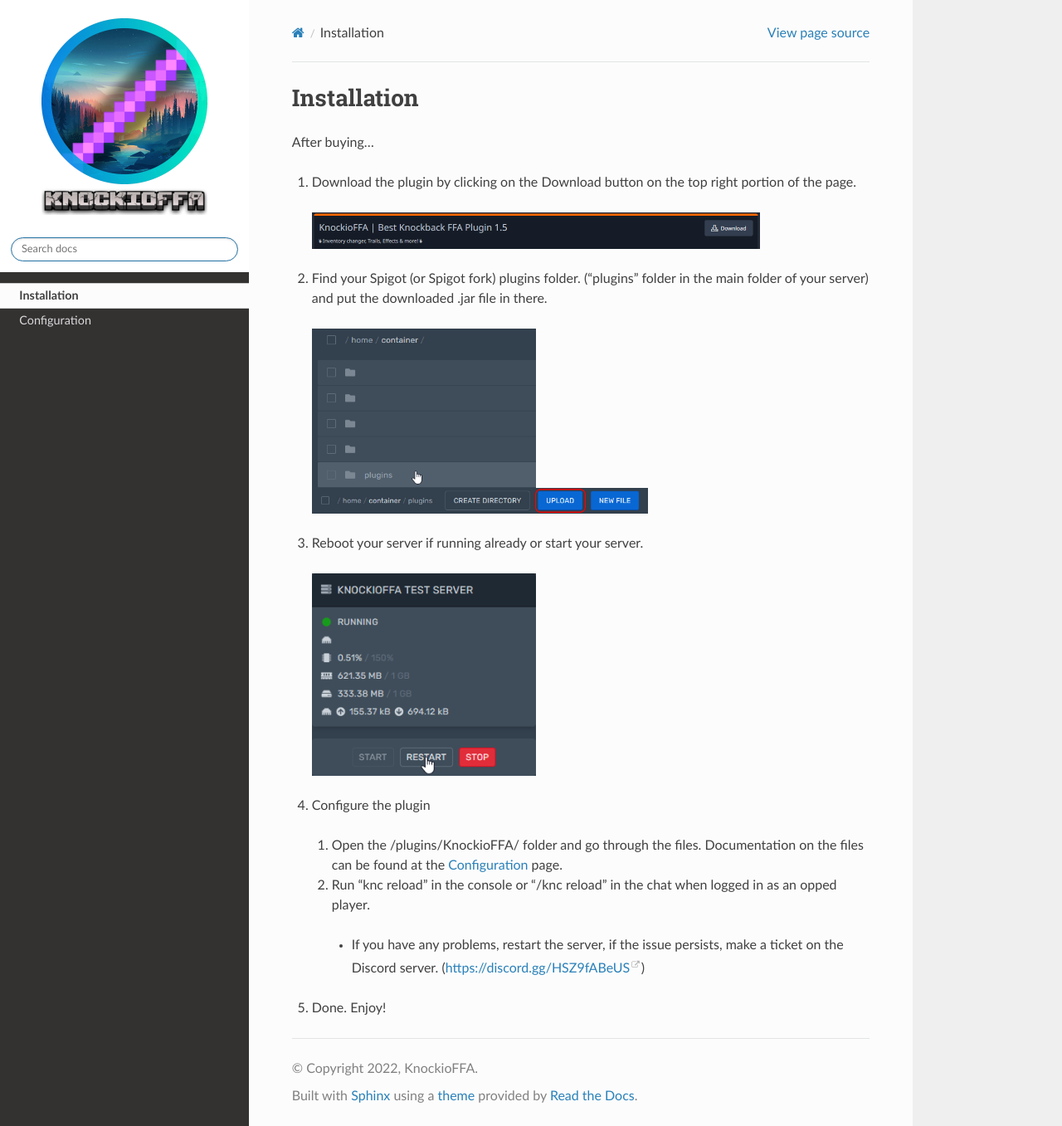
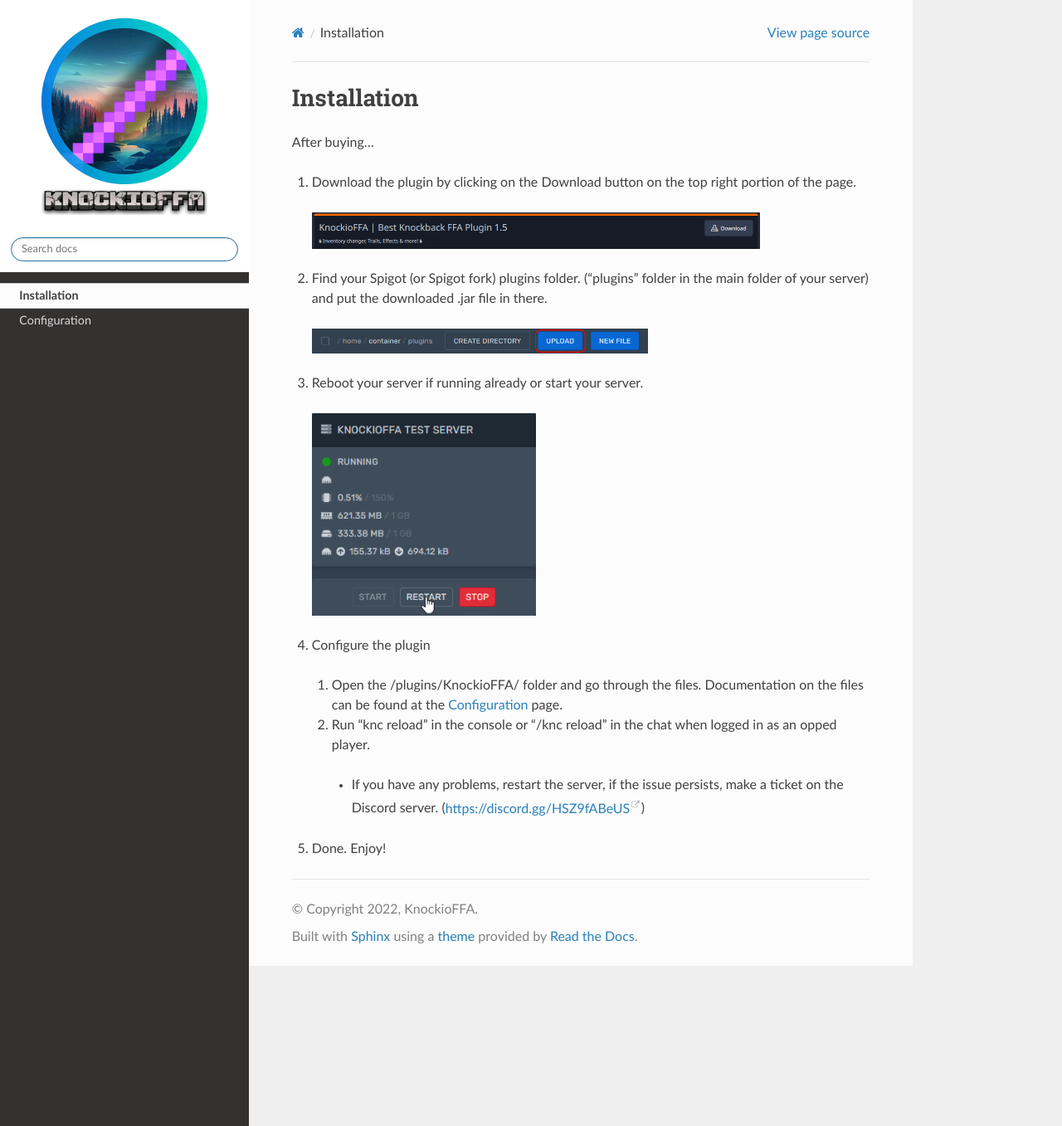
Before and after one commit to JustLeader69420/KnockioFFAdocs, a Sphinx documentation site: the page built from docs/source/installation.rst, in a window 1280 px wide and 1357 px high. Shown: the whole window at 83% size. Built offline with Sphinx 7.4.7 and the Read the Docs theme 2.0.0, drawn with Linux system fonts in a browser that asks for light colours.

Commit message:
found an image useless

```diff
--- a/docs/source/installation.rst
+++ b/docs/source/installation.rst
@@ -12,10 +12,6 @@
     :alt: Downloading
 
 2. Find your Spigot (or Spigot fork) plugins folder. ("plugins" folder in the main folder of your server) and put the downloaded .jar file in there.
-
-  .. image:: assets/installation/findingPluginsFolder.png
-    :width: 270
-    :alt: Find the plugins folder
 
   .. image:: assets/installation/uploadingTheJarfile.png
     :width: 405
```
